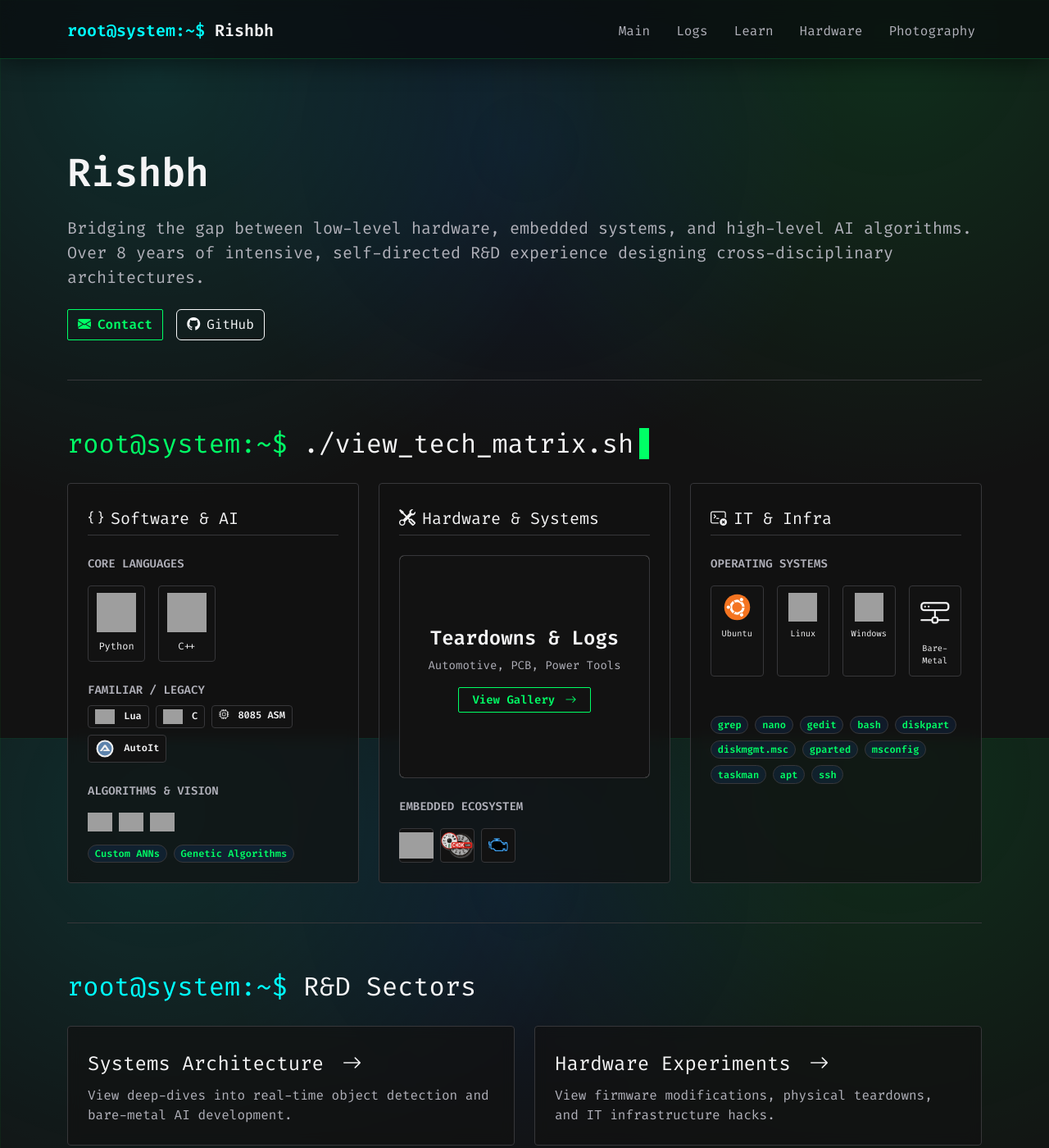
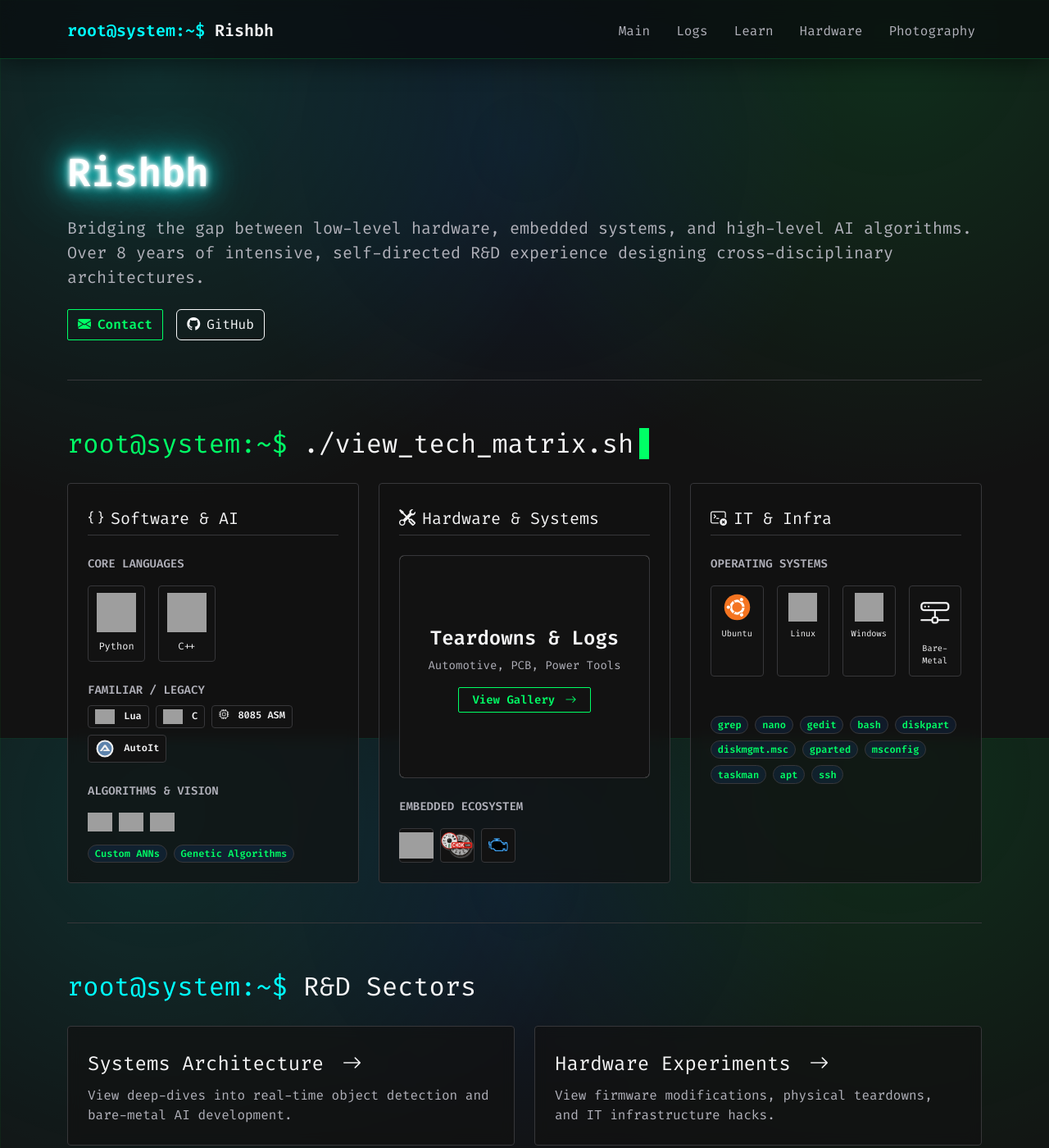
Before and after one commit to CodeRSTech/coderstech.github.io, a Jekyll site: the page built from index.md, in a window 1280 px wide and 1400 px high. Shown: the whole window at 82% size. Built offline with Jekyll 4.4.1, drawn with Linux system fonts in a browser that asks for light colours; grey boxes are pictures that could not be loaded.

Commit message:
neon title

```diff
--- a/assets/css/terminal.css
+++ b/assets/css/terminal.css
@@ -277,3 +277,41 @@ p, small, .text-white-50 {
   }
 }
 /* --- end of Scroll-Driven Terminal Typing Effect --- */
+
+/* --- High Priority Neon Hero Title --- */
+
+h1.display-5 {
+  color: #ffffff !important; /* The white-hot center of the tube */
+
+  /* Layered glowing shadows for diffusion */
+  text-shadow:
+    0 0 4px #ffffff,
+    0 0 10px #ffffff,
+    0 0 20px var(--accent-cyan),
+    0 0 40px var(--accent-cyan),
+    0 0 80px var(--accent-cyan);
+
+  /* Subtle electrical instability */
+  animation: neonFlicker 4s infinite alternate;
+}
+
+/* Creates a realistic hardware flicker by momentarily dropping the glow */
+@keyframes neonFlicker {
+  0%, 18%, 22%, 25%, 53%, 57%, 100% {
+    text-shadow:
+      0 0 4px #ffffff,
+      0 0 10px #ffffff,
+      0 0 20px var(--accent-cyan),
+      0 0 40px var(--accent-cyan),
+      0 0 80px var(--accent-cyan);
+    opacity: 1;
+  }
+  20%, 24%, 55% {
+    text-shadow:
+      0 0 2px rgba(255, 255, 255, 0.5),
+      0 0 5px rgba(0, 255, 255, 0.5);
+    opacity: 0.8; /* Dims slightly during the flicker */
+  }
+}
+
+/* --- High Priority Neon Hero Title section --- */
```
